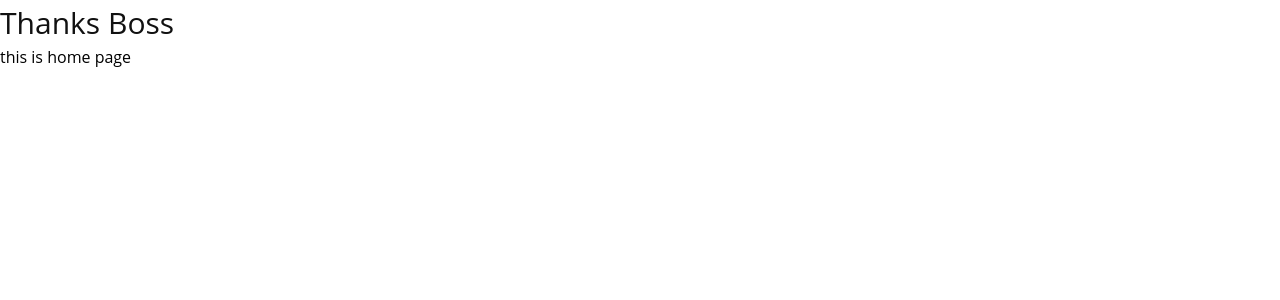
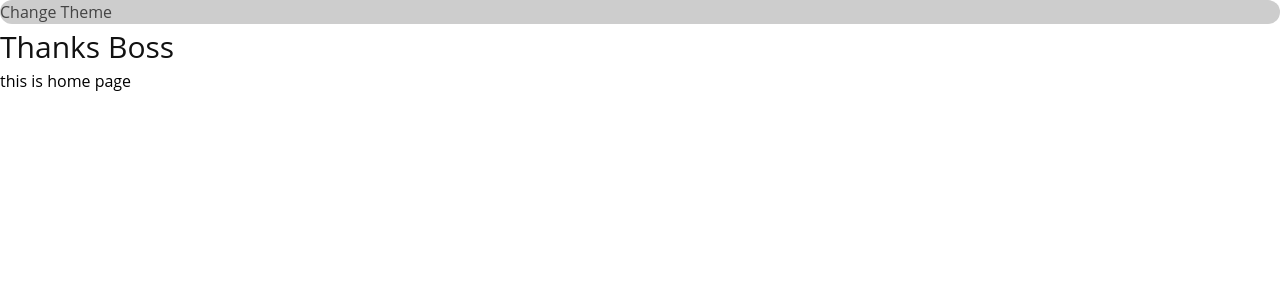
Before and after one commit to SunnyDoubleU/thanks-boss-client, a React (Create React App) app: page / in a window 1280 px wide. Shown: the top 300 px of the page. Built offline with nearby package versions, Linux system fonts and the light colour scheme.

Commit message:
add change theme button

```diff
--- a/src/App.tsx
+++ b/src/App.tsx
@@ -5,6 +5,7 @@ import { defaultTheme, darkTheme } from "./styles/themes";
 import Home from "./pages/home";
 import { Switch, Route } from "react-router-dom";
 import { BrowserRouter as Router } from "react-router-dom";
+import { useState } from "react";
 import GlobalStyle from "./styles/globalStyle";
 
 const SBackground = styled.div`
@@ -16,12 +17,32 @@ const SHeader = styled.div`
   font-size: 30px;
 `;
 
+const SButton = styled.div<{ theme: string }>`
+  /* padding: 10; */
+  border-radius: 50px;
+  background: ${(props) => (props.theme === "true" ? "#cdcdcd" : "#444444")};
+  color: ${(props) => (props.theme === "true" ? "#444444" : "#cdcdcd")};
+`;
+
 export type ThemeType = typeof defaultTheme;
 
 const App: React.FC = () => {
+  const [theme, setTheme] = useState(defaultTheme);
+  const [isDefaultTheme, setIsDefaultTheme] = useState(true);
+  const toggleHandler = () => {
+    setIsDefaultTheme(!isDefaultTheme);
+    if (isDefaultTheme) {
+      setTheme(darkTheme);
+    } else {
+      setTheme(defaultTheme);
+    }
+  };
   return (
-    <ThemeProvider theme={defaultTheme}>
+    <ThemeProvider theme={theme}>
       <GlobalStyle />
+      <SButton theme={isDefaultTheme.toString()} onClick={toggleHandler}>
+        Change Theme
+      </SButton>
       <Router>
         <SHeader>Thanks Boss</SHeader>
         <Switch>
```
